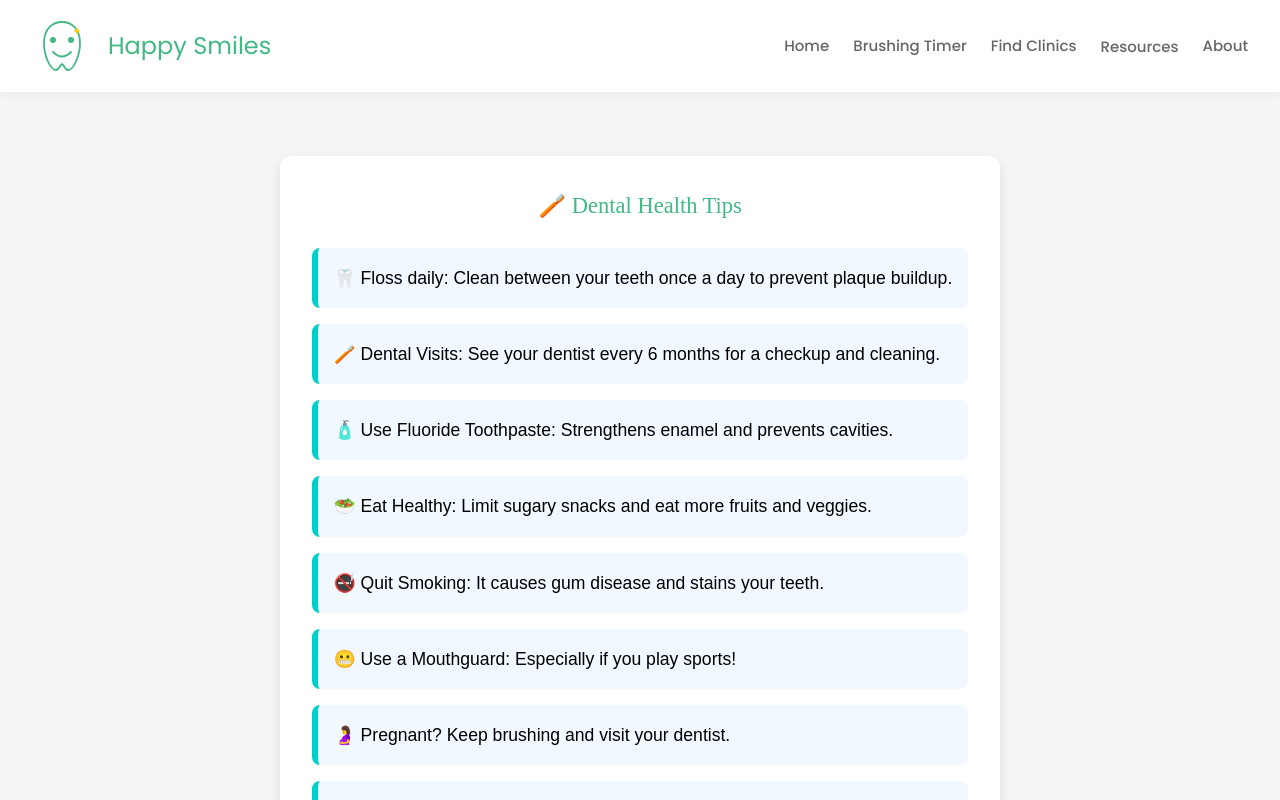
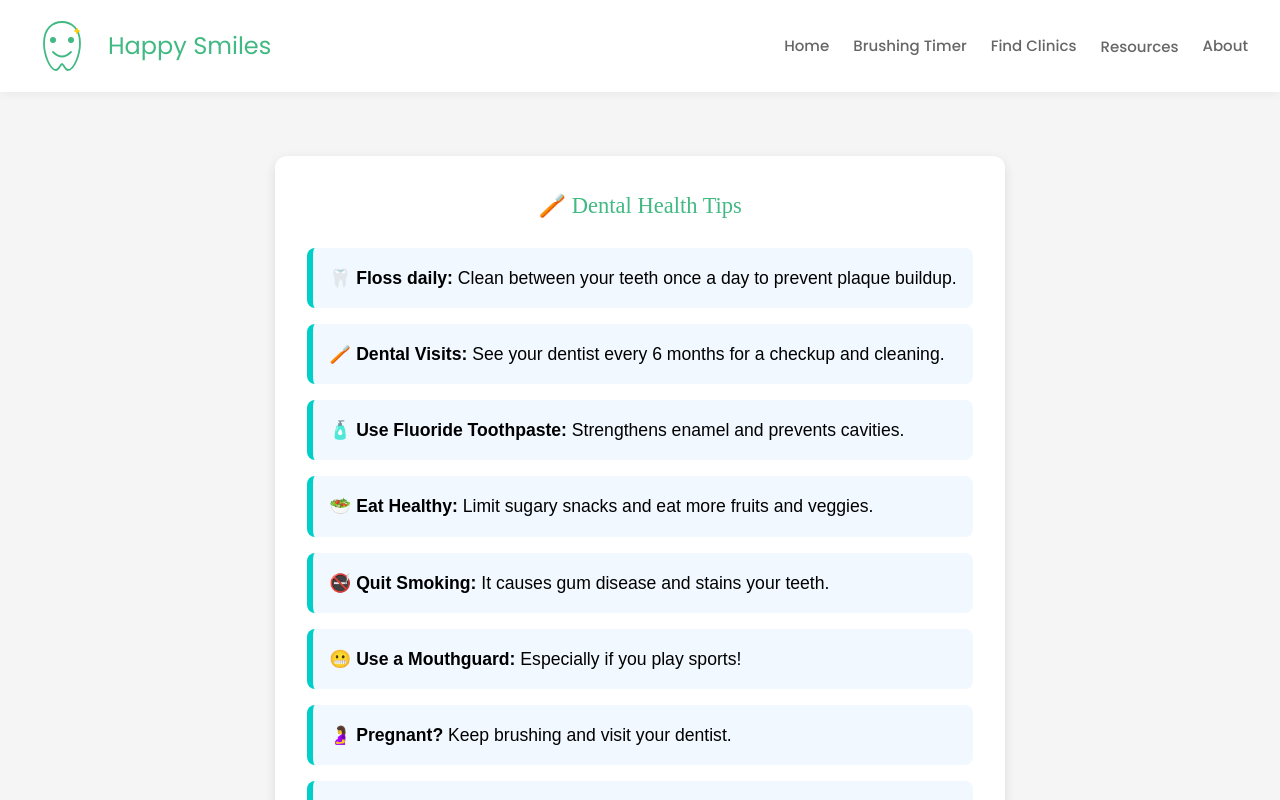
Before and after one commit to Happy-smiles-UNC/happy-smiles, a Vue app: page /tips in a window 1280 px wide. Shown: the top 800 px of the page. Built offline with nearby package versions, Linux system fonts and the light colour scheme; a small style sheet from the web is missing; what highcharts-vue would draw is missing.

Commit message:
add bold text

```diff
--- a/src/components/TipsPage.vue
+++ b/src/components/TipsPage.vue
@@ -87,4 +87,8 @@ h2 {
   border-radius: 8px;
   margin-top: 1rem;
 }
+
+strong {
+  font-weight: bold;
+}
 </style>
```
